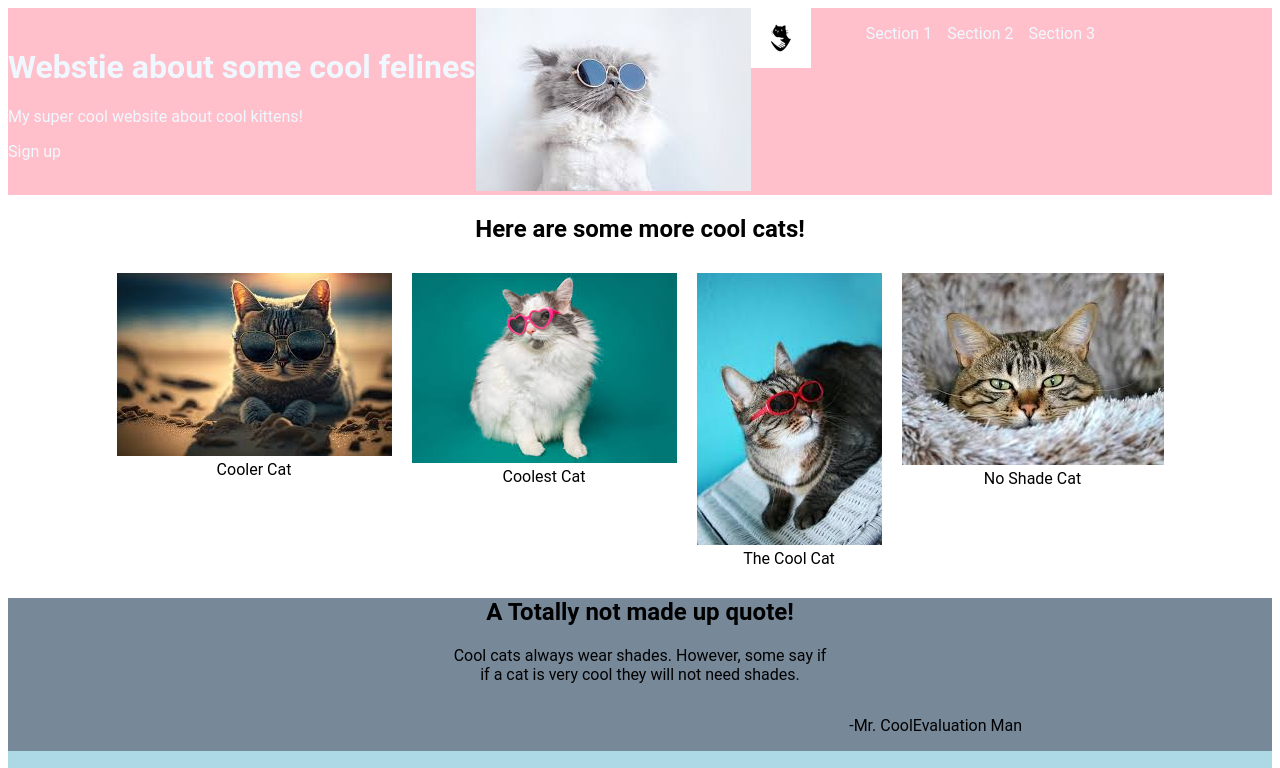
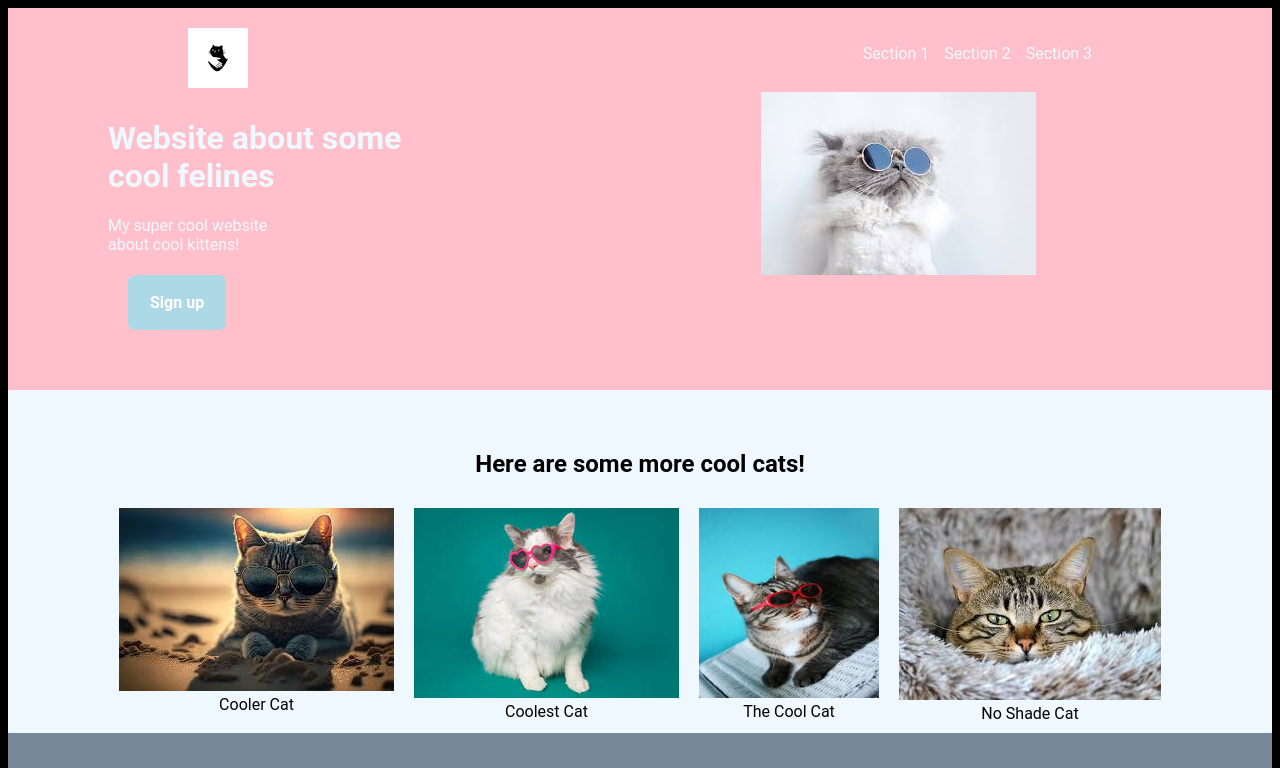
Before and after one commit to Ladzsz/Odin-Landing-Project, a plain HTML site: page Landing_1/index.html in a window 1280 px wide. Shown: the top 768 px of the page. Drawn offline with Linux system fonts and the light colour scheme.

Commit message:
FInished the header finally and did some touch ups on the document

```diff
--- a/Landing_1/index.html
+++ b/Landing_1/index.html
@@ -12,20 +12,6 @@
     <!--below is the header containing the start of the page with images and links
     to rest of the page.-->
     <header>
-        <span class="WordsinHeaderFlex">
-        <div id="Headerh1">
-            <h1>Webstie about some cool felines</h1>
-            <p>My super cool website about cool kittens!</p>
-            <p>Sign up</p>
-        </div>
-        </span>
-
-
-        <!--cool cat image div-->
-        <div id="coolcatimg">
-            <img src="coolcat.jpeg" alt="cool cat image">
-        </div>
-
         <!--Links below to rest of page-->
 
         <!--logo image div-->
@@ -42,6 +28,20 @@
                 </ul>
             </nav>
             </span>
+
+            <span class="WordsinHeaderFlex">
+                <div id="Headerh1">
+                    <h1>Website about some<br> cool felines</h1>
+                    <p>My super cool website<br> about cool kittens!</p>
+                </div>
+                <div class="coolcatimg">
+                    <!--cool cat image div-->
+                    <img src="coolcat.jpeg" alt="cool cat image">
+                </div>
+            </span>
+            <div class="signup">
+                <p>Sign up</p>
+            </div>
     </header>
     <!--The lines let the programmer visually see the box for each section
     its like visual help!-->
@@ -62,7 +62,7 @@
                     <div class="text">Coolest Cat</div>
                 </div>
                 <div class="image-wrapper">
-                    <img src="thecoolcat.jpeg" alt="The Cool Cat">
+                    <img class="cat" src="thecoolcat.jpeg" alt="The Cool Cat">
                     <div class="text">The Cool Cat</div>
                 </div>
                 <div class="image-wrapper">
--- a/Landing_1/styles.css
+++ b/Landing_1/styles.css
@@ -1,29 +1,59 @@
 /*below is me making all text the desired font*/
+html {
+    background-color: black;
+}
+
 
 * {
     font-family: 'Roboto', sans-serif;
 }
-
+/*---------------------------------------------------------------------------------------*/
 header {
     background-color: pink;
-    display: flex;
+    padding-bottom: 60px;
+    padding-top: 20px;
+
 }
 
 .logoLinksFlex {
     display: flex;
-    align-items: flex-start;
-    justify-content: space-between;
+    justify-content: space-around;
+    gap: 200px;
 
 }
 
-nav ul {
-    display: flex;
-}
+
+
+
 
 .WordsinHeaderFlex {
     display: flex;
-    justify-content: flex-start;
     align-items: center;
+    margin-left: 100px;
+}
+
+#Headerh1 {
+    margin-right: 360px;
+    color: aliceblue;
+}
+
+.coolcatimg {
+    display: flex;
+    align-items: center;
+}
+
+.signup {
+    font-weight: bold;
+    color: white;
+    background-color: lightblue;
+    padding-left: 20px;
+    padding-right: 20px;
+    display: inline-block;
+    margin-left: 120px;
+    border: 2px solid lightblue;
+    border-radius: 10%;
+
+
 }
 
 
@@ -33,21 +63,9 @@ nav ul {
 
 }
 
-#Headerh1 {
 
-    color: aliceblue;
-
-
-
-
-}
-
-#HeaderSignup {
-    color: aliceblue;
-    font-weight: bold;
-
-
-
+nav ul {
+    display: flex;
 }
 
 a {
@@ -69,6 +87,10 @@ ul {
 
 /*-------------------------------------------------------------------------------------*/
 
+#section1 {
+    background-color: aliceblue;
+    padding-top: 40px;
+}
 
 #section1_H2 {
     text-align: center; /* Center the heading */
@@ -85,11 +107,18 @@ ul {
     margin: 10px;
     text-align: center;
 }
+
+.cat {
+    height: 190px;
+  width: 180px;
+}
 /*------------------------------------------------------------------------------------*/
 
 
 #section2 {
     background-color: lightslategray;
+    padding-top: 40px;
+    padding-bottom: 40px;
 }
 
 #Section2_H2 {
@@ -110,7 +139,8 @@ ul {
 
 
 #section3 {
-    padding-top: 20px;
+    padding-top: 40px;
+    padding-bottom: 40px;
     background-color: lightblue;
     display: flex;
     align-items: center;
@@ -130,3 +160,13 @@ ul {
     padding-left: 20px;
     padding-right: 20px;
 }
+
+/*---------------------------------------------------------------------------------------*/
+
+footer {
+    padding-top: 20px;
+    padding-bottom: 20px;
+    text-align: center;
+    background-color:  darkcyan;
+
+}
```
Lines whose indentation alone changed are shown as unchanged.
